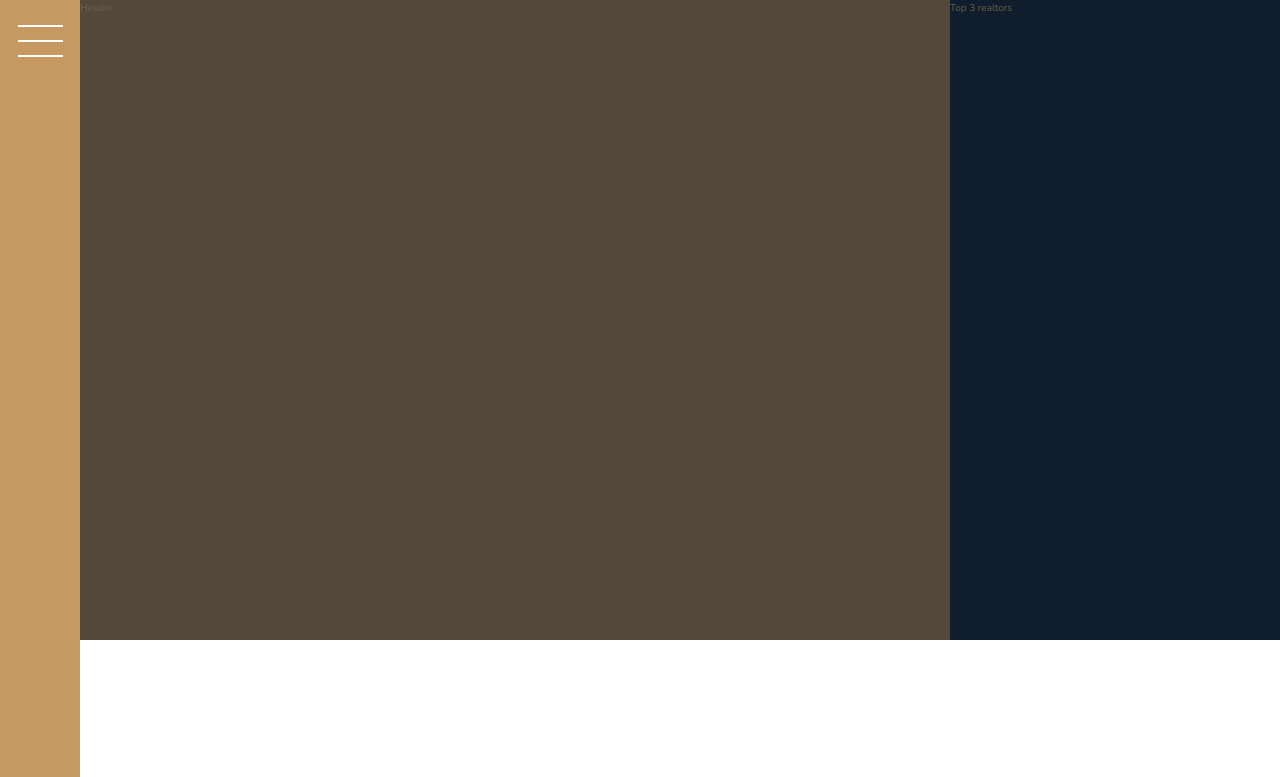
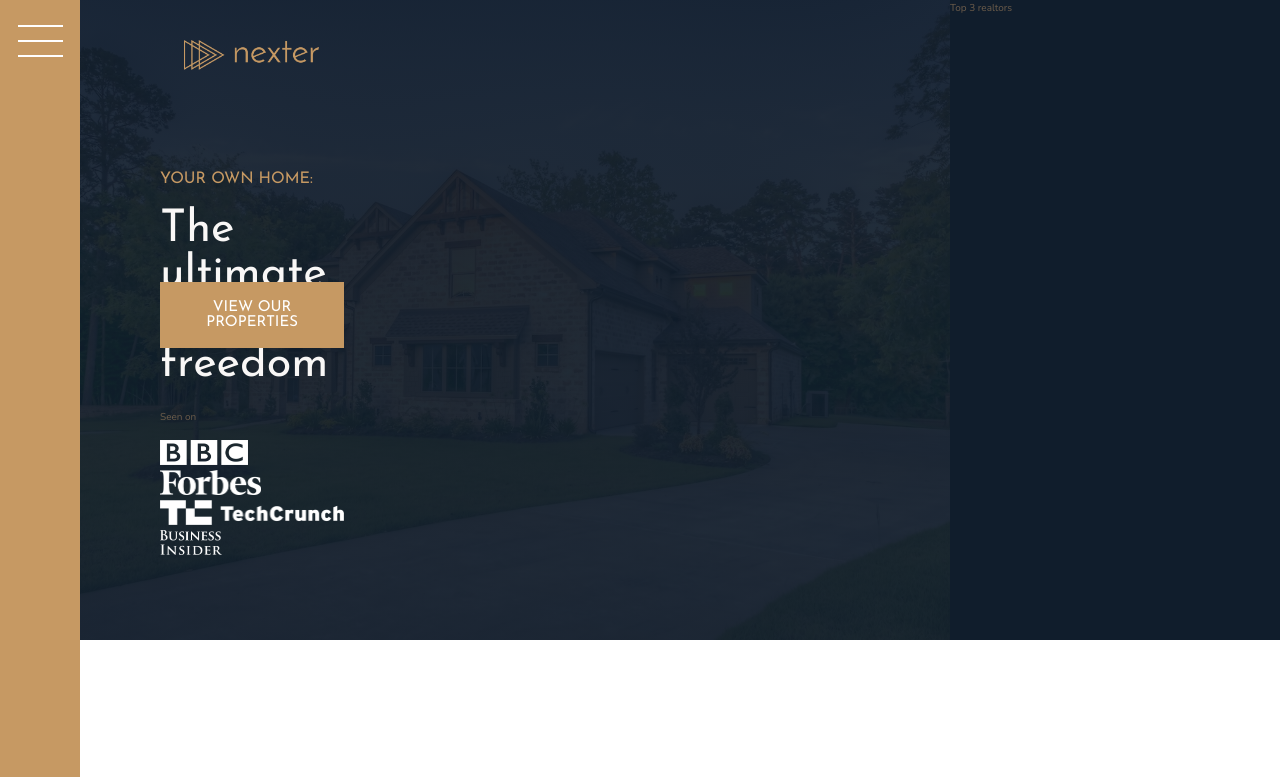
Before and after one commit to parul09singh/css-nexter, a website: page index.html in a window 1280 px wide. Shown: the top 777 px of the page. Drawn offline with nearby package versions, Linux system fonts and the light colour scheme.

Commit message:
header changes

```diff
--- a/index.html
+++ b/index.html
@@ -17,7 +17,17 @@
         </div>
 
         <header class="header">
-            Header
+            <img src="img/logo.png" alt="Nexter logo" class="header__logo">
+            <h3 class="heading-3">Your own home:</h3>
+            <h1 class="heading-1">The ultimate personal freedom</h1>
+            <button class="btn header__btn">View our properties</button>
+            <div class="header__seenon-text">Seen on</div>
+            <div class="header__seenon-logos">
+                <img src="img/logo-bbc.png" alt="Seen on logo 1">
+                <img src="img/logo-forbes.png" alt="Seen on logo 2">
+                <img src="img/logo-techcrunch.png" alt="Seen on logo 3">
+                <img src="img/logo-bi.png" alt="Seen on logo 4">
+            </div>
         </header>
 
         <div class="realtors">
--- a/sass/_header.scss
+++ b/sass/_header.scss
@@ -1,4 +1,37 @@
 .header {
     background-color: $color-grey-dark-1;
     grid-column: full-start / col-end 6;
+    background-image: linear-gradient(rgba($color-secondary, .93) , rgba($color-secondary, .93)), url(../img/hero.jpeg);
+    background-size: cover;
+    background-position: center;
+    padding: 8rem;
+    padding-top: 4rem;
+
+    display: grid;
+    grid-template-rows: 1fr min-content 6rem 1fr;
+    grid-template-columns: max-content;
+    gap: 1.5rem 1.5rem;
+    justify-content: center;
+
+    &__logo {
+        height: 3rem;
+        justify-self: center;
+    }
+
+    &__btn {
+        align-self: start;
+        justify-self: start;
+    }
+
+
+    &__seenon-text {
+
+    }
+
+    &__seenon-logos {
+
+        img {
+            height: 2.5rem;
+        }
+    }
 }
--- a/sass/_typography.scss
+++ b/sass/_typography.scss
@@ -5,6 +5,9 @@
 
 .heading-1 {
     @extend %heading;
+    font-size: 4.5rem;
+    color: $color-grey-light-1;
+    line-height: 1;
 }
 
 .heading-2 {
```
Also changed, not shown: css/style.css.
